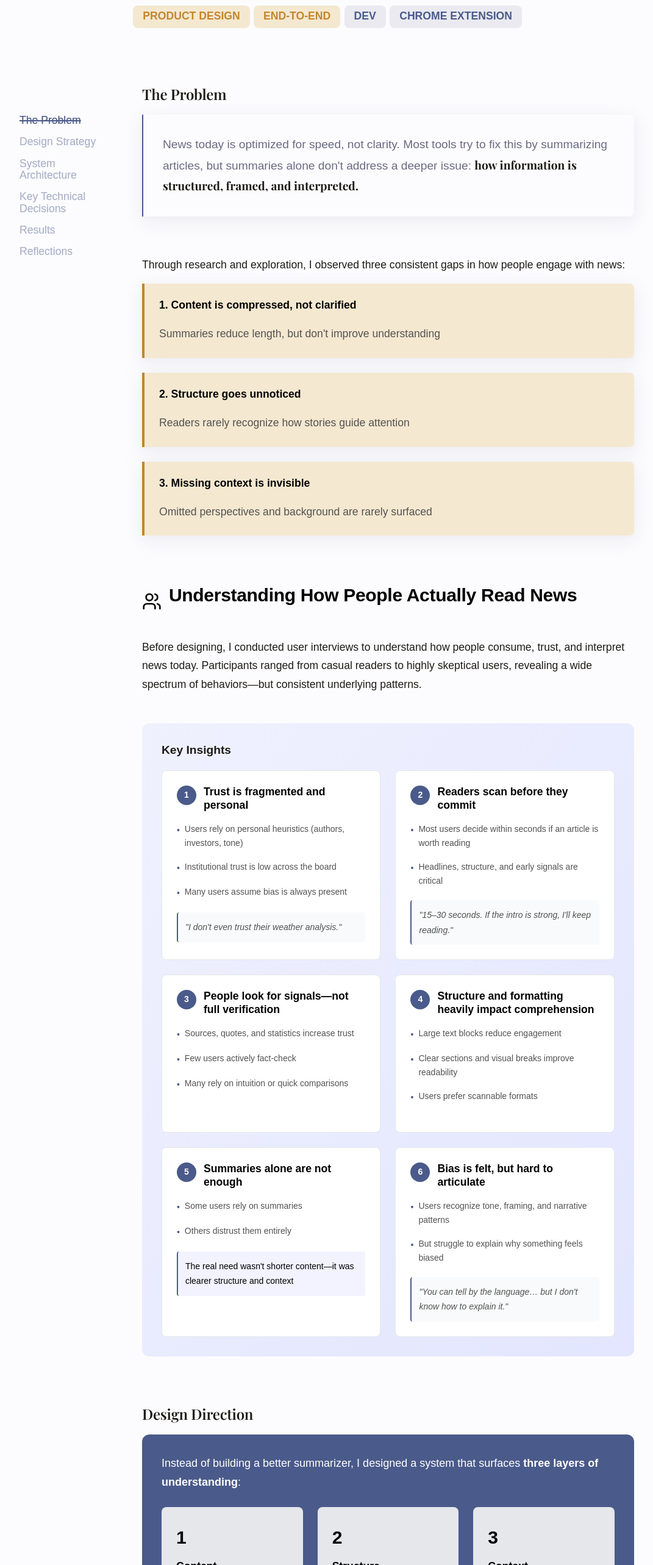
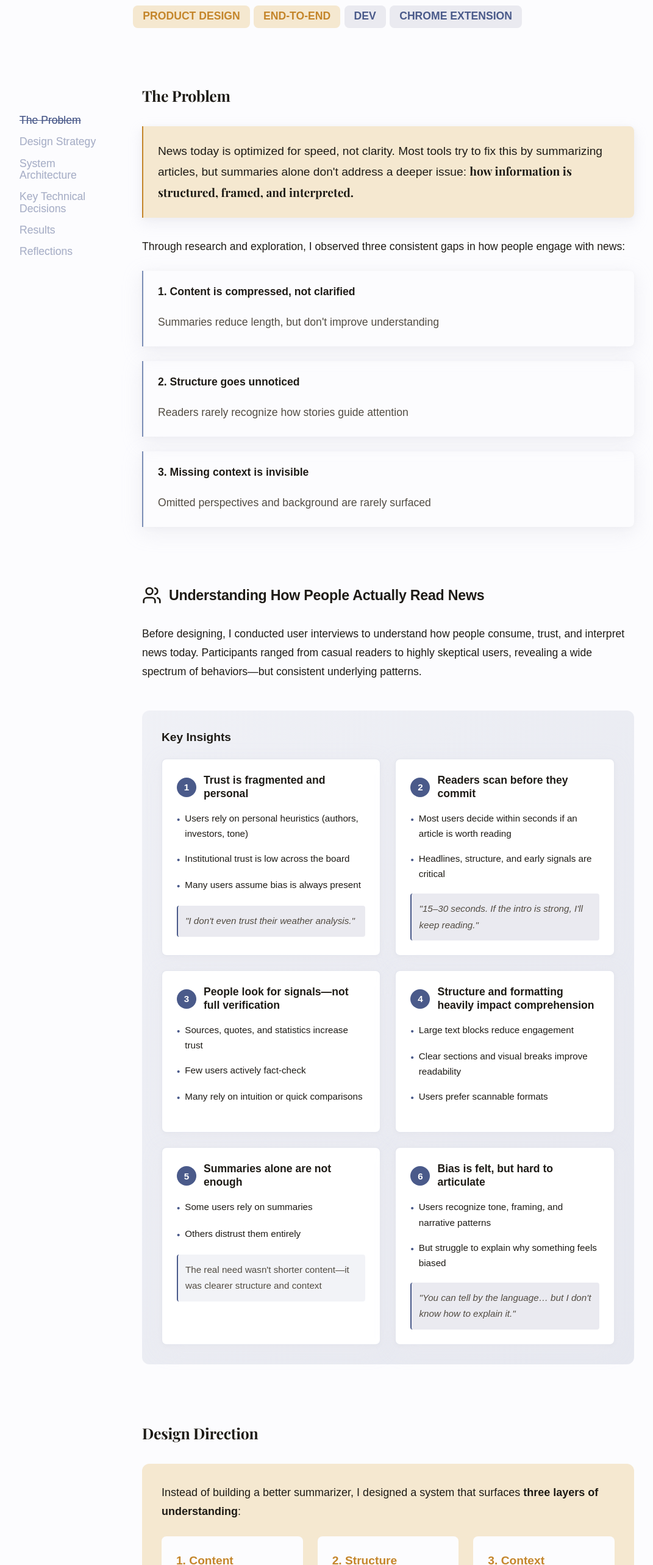
Before and after one commit to alexiswest98/2026portfolio, a React (Vite) app: page /case-study-0 in a window 1280 px wide. Shown: the part 234-2800 px from the top of the page at 61% size, without its empty margins (96-1167 px from the left). Built offline with nearby package versions, Linux system fonts and the light colour scheme; a web font is replaced by a local one.

Commit message:
case study 0 css good for point of reference now

```diff
--- a/src/pages/CaseStudy.css
+++ b/src/pages/CaseStudy.css
@@ -40,19 +40,19 @@
 } */
 
 .case-study section + section {
-  margin-top: 5rem;
+  margin-top: 6rem;
 }
 
 /* ── Section headings ────────────────────────────────────────────────────── */
 .case-study section h2 {
-  margin-bottom: 1.2rem;
-  line-height: 1.2;
+  /* margin-bottom: 1rem; */
+  line-height: 1.4;
   letter-spacing: -0.01em;
 }
 
 .case-study section h3 {
-  margin-bottom: 1.25rem;
-  line-height: 1.3;
+  margin-bottom: 1.5rem;
+  line-height: 1.2;
 }
 
 /* ── Body text ───────────────────────────────────────────────────────────── */
--- a/src/pages/CaseStudy0.css
+++ b/src/pages/CaseStudy0.css
@@ -62,7 +62,7 @@
 .cs0-nav-item--active .cs0-nav-text.main {
   text-decoration: line-through;
   text-decoration-color: var(--blue);
-  text-decoration-thickness: 1.5px;
+  text-decoration-thickness: 1px;
 }
 
 /* ── Trail layers (same pattern as NavSidebar) ───────────────────────────── */
@@ -78,12 +78,10 @@
 }
 
 .cs0-nav-text.trail1 {
-  /* color: rgb(122, 141, 181, 0.4) */
   color: rgb(74, 90, 138, 0.4);
 }
 
 .cs0-nav-text.trail2 {
-  /* color: rgb(122, 141, 181, 0.2) */
   color: rgb(74, 90, 138, 0.2);
 }
 
@@ -95,8 +93,7 @@
 
 /* ── Hero ─────────────────────────────────────────────────────────────────── */
 .cs0-hero {
-  /* border-bottom: 0.5px solid var(--blue);; */
-  color: #000;
+  color: var(--text);
   padding: 5rem 2rem;
 }
 
@@ -110,7 +107,6 @@
   max-width: 80%;
   margin-left: 18%;
   margin-right: 8%;
-  /* background-color: rgb(255, 255, 0, 0.2); */
 }
 
 .cs0-hero__top {
@@ -119,7 +115,7 @@
 }
 
 .cs0-hero__back-btn {
-  color: #131313;
+  color: var(--text);
   background: none;
   border: none;
   cursor: pointer;
@@ -128,7 +124,7 @@
 }
 
 .cs0-hero__back-btn:hover {
-  background-color: rgba(255, 255, 255, 0.1);
+  background-color: rgba(74, 90, 138, 0.08);
 }
 
 .cs0-hero__back-icon {
@@ -161,26 +157,24 @@
 
 /* ── Overview ─────────────────────────────────────────────────────────────── */
 .cs0-overview-callout {
-  /* background-color: rgb(234, 234, 240); */
-  border-left: 2.7px solid var(--blue);
-  padding: 2rem;
+  background-color: var(--sub2-mustard);
+  border-left: 2.5px solid var(--mustard);
+  padding: 1.5rem;
   border-radius: 0 0.5rem 0.5rem 0;
-  box-shadow: 0 8px 32px rgb(234, 234, 240, 0.8), 0 2px 8px rgba(0, 0, 0, 0.04);
+  box-shadow: 0 8px 22px rgb(234, 234, 240, 0.8), 0 2px 8px rgba(0, 0, 0, 0.04);
 }
 
 .cs0-overview-callout__text {
   font-size: 1.2rem;
   line-height: 1.5;
-  color: var(--subtext);
-  /* font-family: 'Playfair';
-  font-weight:500; */
+  color: var(--sub-text);
 }
 
 .cs0-overview-callout__text-stronger {
   font-weight: 700;
   font-family: 'Playfair';
   color: var(--text);
-  letter-spacing: -2%;
+  letter-spacing: -3%;
 }
 
 .cs0-overview-grid {
@@ -199,14 +193,14 @@
 .cs0-overview-card {
   background-color: #ffffff;
   padding: 1.5rem;
-  border: 1px solid #e5e7eb;
+  border: 1px solid rgba(74, 90, 138, 0.15);
   border-radius: 0.5rem;
 }
 
 .cs0-overview-card__icon {
   width: 2rem;
   height: 2rem;
-  color: #0022ff;
+  color: var(--blue);
   margin-bottom: 0.75rem;
 }
 
@@ -218,15 +212,15 @@
 
 .cs0-overview-card__text {
   font-size: 0.875rem;
-  color: #535252;
+  color: var(--subtext);
 }
 
 /* ── Section heading helpers ──────────────────────────────────────────────── */
 .cs0-h2 {
-  font-size: 1.5rem;
-  font-weight: 600;
+  font-size: 1.55rem;
+  font-weight: 700;
   color: var(--text);
-  margin-bottom: 2.2rem;
+  margin-bottom: 2rem;
   font-family: 'Playfair';
 }
 
@@ -238,7 +232,7 @@
   font-size: 1.2rem;
   font-weight: 700;
   color: var(--text);
-  margin-bottom: 1.5rem;
+  margin-bottom: 2rem;
 }
 
 /* ── Section header (icon + h2) ───────────────────────────────────────────── */
@@ -256,18 +250,18 @@
 .cs0-section-header__icon {
   width: 2rem;
   height: 2rem;
-  color: #000000;
+  color: var(--text);
   flex-shrink: 0;
 }
 
 .cs0-section-header__icon--green {
-  color: #00b60c;
+  color: #14871c;
 }
 
 .cs0-section-header__h2 {
-  font-size: 1.875rem;
+  font-size: 1.45rem;
   font-weight: 700;
-  color: #000000;
+  color: var(--text);
 }
 
 /* ── Body intro text ──────────────────────────────────────────────────────── */
@@ -277,8 +271,8 @@
 }
 
 .cs0-intro--mb8 {
-  margin-bottom: 1rem;
-  margin-top: 4rem;
+  margin-bottom: 1.5rem;
+  margin-top: 2rem;
 }
 
 .cs0-intro--mb12 {
@@ -298,8 +292,8 @@
 }
 
 .cs0-problem-card {
-  background-color: #F5E8D0;
-  border-left: 4px solid var(--mustard);
+  /* background-color: var(--sub2-mustard); */
+  border-left: 2.5px solid var(--sub-blue);
   padding: 1.5rem;
   border-radius: 0 0.5rem 0.5rem 0;
   box-shadow: 0 8px 32px rgb(234, 234, 240, 0.8), 0 2px 8px rgba(0, 0, 0, 0.04);
@@ -307,17 +301,17 @@
 
 .cs0-problem-card__title {
   font-weight: 600;
-  color: #000000;
+  color: var(--text);
   margin-bottom: 0.5rem;
 }
 
 .cs0-problem-card__text {
-  color: #535252;
+  color: var(--subtext);
 }
 
 /* ── Insights container ───────────────────────────────────────────────────── */
 .cs0-insights-container {
-  background: linear-gradient(to bottom right, rgba(0, 34, 255, 0.05), rgba(0, 34, 255, 0.1));
+  background: linear-gradient(to bottom right, rgba(74, 90, 138, 0.07), rgba(74, 90, 138, 0.12));
   padding: 2rem;
   border-radius: 0.75rem;
   margin-bottom: 2rem;
@@ -340,12 +334,13 @@
   background-color: #ffffff;
   padding: 1.5rem;
   border-radius: 0.5rem;
-  border: 1px solid #e5e7eb;
+  border: 1px solid rgba(74, 90, 138, 0.15);
+  box-shadow: 0 8px 32px rgb(234, 234, 240, 0.8), 0 2px 8px rgba(0, 0, 0, 0.04);
 }
 
 .insight-card__header {
   display: flex;
-  align-items: flex-start;
+  align-items: center;
   gap: 0.75rem;
   margin-bottom: 0.75rem;
 }
@@ -360,13 +355,13 @@
   align-items: center;
   justify-content: center;
   font-weight: 700;
-  font-size: 0.875rem;
+  font-size: 0.95rem;
   flex-shrink: 0;
 }
 
 .insight-card__title {
   font-weight: 600;
-  color: #000000;
+  color: var(--text);
   line-height: 1.25;
 }
 
@@ -380,8 +375,8 @@
 }
 
 .insight-card__item {
-  font-size: 0.875rem;
-  color: #535252;
+  font-size: 0.95rem;
+  color: var(--text);
   display: flex;
   align-items: flex-start;
   gap: 0.5rem;
@@ -394,35 +389,35 @@
 }
 
 .insight-card__quote {
-  background-color: #f9fafb;
+  background-color: #EAEAF0;
   padding: 0.75rem;
   border-radius: 0.25rem;
-  border-left: 2px solid var(--blue);
+  border-left: 2.5px solid var(--blue);
 }
 
 .insight-card__quote-text {
-  font-size: 0.875rem;
+  font-size: 0.95rem;
   font-style: italic;
-  color: #535252;
+  color: var(--subtext);
 }
 
 .insight-card__highlight {
-  background-color: rgba(0, 34, 255, 0.05);
+  background-color: rgba(74, 90, 138, 0.07);
   padding: 0.75rem;
   border-radius: 0.25rem;
   border-left: 2px solid var(--blue);
 }
 
 .insight-card__highlight-text {
-  font-size: 0.875rem;
+  font-size: 0.95rem;
   font-weight: 500;
-  color: #000000;
+  color: var(--subtext);
 }
 
 /* ── Design Direction callout ─────────────────────────────────────────────── */
 .cs0-design-callout {
-  background-color: var(--blue);
-  color: #ffffff;
+  background-color: var(--sub2-mustard);
+  color: var(--text);
   padding: 2rem;
   border-radius: 0.75rem;
   margin-bottom: 2rem;
@@ -446,27 +441,28 @@
 }
 
 .cs0-design-card {
-  background-color: #e5e7eb;
+  background-color: #FCFCFE;
   padding: 1.5rem;
   border-radius: 0.5rem;
 }
 
 .cs0-design-card__number {
-  font-size: 1.875rem;
-  font-weight: 700;
-  color: #000000;
+  font-size: 1.2rem;
+  font-weight: 600;
+  color: var(--mustard);
   margin-bottom: 0.5rem;
+  display: flex;
 }
 
 .cs0-design-card__title {
   font-weight: 600;
-  color: #000000;
+  color: var(--mustard);
   margin-bottom: 0.5rem;
 }
 
 .cs0-design-card__desc {
-  font-size: 0.875rem;
-  color: #000000;
+  font-size: 0.95rem;
+  color: var(--text);
 }
 
 /* ── Solution list ────────────────────────────────────────────────────────── */
@@ -478,8 +474,8 @@
 
 /* ── SolutionCard ─────────────────────────────────────────────────────────── */
 .solution-card {
-  background-color: rgba(0, 34, 255, 0.05);
-  border-left: 4px solid var(--blue);
+  background-color: rgba(74, 90, 138, 0.07);
+  border-left: 2.5px solid var(--blue);
   padding: 1.5rem;
   border-radius: 0 0.5rem 0.5rem 0;
 }
@@ -509,42 +505,42 @@
 
 .solution-card__title {
   font-weight: 600;
-  color: #000000;
+  color: var(--text);
 }
 
 .solution-card__subtitle {
-  font-size: 0.875rem;
+  font-size: 0.95rem;
   color: var(--blue);
 }
 
 .solution-card__description {
-  font-size: 0.875rem;
-  color: #535252;
+  font-size: 0.95rem;
+  color: var(--subtext);
   margin-bottom: 0.75rem;
 }
 
 .solution-card__impact {
-  background-color: rgba(255, 255, 255, 0.7);
+  background-color: rgba(255, 255, 255, 0.85);
   padding: 0.75rem;
   border-radius: 0.25rem;
-  border: 1px solid #e5e7eb;
+  border: 1px solid rgba(74, 90, 138, 0.15);
 }
 
 .solution-card__impact-label {
   font-size: 0.75rem;
   font-weight: 600;
-  color: #535252;
+  color: #14871c;
   margin-bottom: 0.25rem;
 }
 
 .solution-card__impact-text {
-  font-size: 0.875rem;
-  color: #535252;
+  font-size: 0.95rem;
+  color: var(--subtext);
 }
 
 .solution-card__highlight {
-  background-color: #000000;
-  color: #ffffff;
+  background-color: var(--sub2-mustard);
+  color: var(--text);
   padding: 0.75rem;
   border-radius: 0.25rem;
   margin-top: 0.75rem;
@@ -557,7 +553,7 @@
 
 /* ── Attribution section (full-bleed) ─────────────────────────────────────── */
 .cs0-attribution-section {
-  background-color: #f9fafb;
+  background-color: #EAEAF0;
   margin-left: -2rem;
   margin-right: -2rem;
   padding: 3rem 2rem;
@@ -589,17 +585,17 @@
   background-color: #ffffff;
   padding: 1rem;
   border-radius: 0.5rem;
-  border: 1px solid #e5e7eb;
+  border: 1px solid rgba(74, 90, 138, 0.15);
 }
 
 .cs0-attribution-card__type {
   font-size: 0.875rem;
   font-family: monospace;
-  color: #535252;
+  color: var(--subtext);
 }
 
 .cs0-attribution-card__example {
-  color: #000000;
+  color: var(--text);
   margin-top: 0.25rem;
 }
 
@@ -617,7 +613,7 @@
 }
 
 .cs0-design-decision-box__text {
-  color: #dbeafe;
+  color: rgba(255, 255, 255, 0.8);
   font-size: 0.875rem;
 }
 
@@ -638,42 +634,42 @@
   background-color: #ffffff;
   padding: 1.5rem;
   border-radius: 0.5rem;
-  border: 1px solid #e5e7eb;
+  border: 1px solid rgba(74, 90, 138, 0.15);
 }
 
 .cs0-check-card__icon {
   width: 1.5rem;
   height: 1.5rem;
-  color: #00b60c;
+  color: var(--blue);
   margin-bottom: 0.75rem;
 }
 
 .cs0-check-card__title {
   font-weight: 600;
-  color: #000000;
+  color: var(--text);
   margin-bottom: 0.5rem;
 }
 
 .cs0-check-card__text {
   font-size: 0.875rem;
-  color: #535252;
+  color: var(--subtext);
 }
 
 .cs0-tradeoff-callout {
-  background-color: rgba(141, 38, 69, 0.1);
-  border-left: 4px solid var(--mustard);
+  background-color: var(--sub2-mustard);
+  border-left: 2.5px solid var(--mustard);
   padding: 1.5rem;
   border-radius: 0 0.5rem 0.5rem 0;
 }
 
 .cs0-tradeoff-callout__title {
   font-weight: 600;
-  color: #000000;
+  color: var(--text);
   margin-bottom: 0.5rem;
 }
 
 .cs0-tradeoff-callout__text {
-  color: #535252;
+  color: var(--text);
 }
 
 /* ── ArchitectureStage ────────────────────────────────────────────────────── */
@@ -681,7 +677,7 @@
   background-color: #ffffff;
   padding: 1.5rem;
   border-radius: 0.5rem;
-  border: 1px solid #e5e7eb;
+  border: 1px solid rgba(74, 90, 138, 0.15);
 }
 
 .arch-stage__header {
@@ -694,7 +690,7 @@
 .arch-stage-badge {
   width: 2rem;
   height: 2rem;
-  background-color: #00b60c;
+  background-color: var(--blue);
   color: #ffffff;
   border-radius: 9999px;
   display: flex;
@@ -718,12 +714,12 @@
 
 .arch-stage__title {
   font-weight: 600;
-  color: #000000;
+  color: var(--text);
 }
 
 .arch-stage__timing {
   font-size: 0.875rem;
-  color: #00b60c;
+  color: var(--sub1-mustard);
 }
 
 .arch-stage__items {
@@ -737,30 +733,30 @@
 
 .arch-stage__item {
   font-size: 0.875rem;
-  color: #535252;
+  color: var(--subtext);
   display: flex;
   align-items: flex-start;
   gap: 0.5rem;
 }
 
 .arch-stage__bullet {
-  color: #9ca3af;
+  color: var(--subtext);
   margin-top: 0.125rem;
   flex-shrink: 0;
 }
 
 .arch-stage__note {
-  background-color: #f9fafb;
+  background-color: #EAEAF0;
   padding: 0.75rem;
   border-radius: 0.25rem;
   margin-top: 0.75rem;
-  border-left: 2px solid #9ca3af;
+  border-left: 2.5px solid rgba(74, 90, 138, 0.3);
 }
 
 .arch-stage__note-text {
   font-size: 0.875rem;
   font-style: italic;
-  color: #535252;
+  color: var(--subtext);
 }
 
 /* ── Architecture stage list ──────────────────────────────────────────────── */
@@ -772,7 +768,7 @@
 
 /* ── Pipeline block ───────────────────────────────────────────────────────── */
 .cs0-pipeline-block {
-  background-color: #f3f4f6;
+  background-color: #EAEAF0;
   padding: 1.5rem;
   border-radius: 0.5rem;
   margin-bottom: 2rem;
@@ -782,16 +778,16 @@
 .cs0-pipeline-text {
   font-family: monospace;
   font-size: 0.875rem;
-  color: #535252;
+  color: var(--subtext);
   white-space: nowrap;
 }
 
 /* ── AI Analysis stage (special) ──────────────────────────────────────────── */
 .cs0-ai-stage {
-  background-color: rgba(0, 34, 255, 0.05);
+  background-color: rgba(74, 90, 138, 0.07);
   padding: 1.5rem;
   border-radius: 0.5rem;
-  border: 1px solid rgba(0, 34, 255, 0.2);
+  border: 1px solid rgba(74, 90, 138, 0.25);
 }
 
 .cs0-ai-stage__header {
@@ -817,7 +813,7 @@
 
 .cs0-ai-stage__title {
   font-weight: 600;
-  color: #000000;
+  color: var(--text);
 }
 
 .cs0-ai-stage-list {
@@ -830,15 +826,15 @@
   background-color: #ffffff;
   padding: 1rem;
   border-radius: 0.25rem;
-  border-left: 4px solid var(--blue);
+  border-left: 2.5px solid var(--blue);
 }
 
 .cs0-ai-stage-item--secondary {
-  border-left-color: rgba(0, 34, 255, 0.7);
+  border-left-color: rgba(74, 90, 138, 0.6);
 }
 
 .cs0-ai-stage-item--tertiary {
-  border-left-color: rgba(0, 34, 255, 0.5);
+  border-left-color: rgba(74, 90, 138, 0.35);
 }
 
 .cs0-ai-stage-item__header {
@@ -858,19 +854,19 @@
 .cs0-ai-stage-item__label {
   font-weight: 600;
   font-size: 0.875rem;
-  color: #000000;
+  color: var(--text);
 }
 
 .cs0-ai-stage-item__label--standalone {
   font-weight: 600;
   font-size: 0.875rem;
-  color: #000000;
+  color: var(--text);
   margin-bottom: 0.5rem;
 }
 
 .cs0-ai-stage-item__desc {
   font-size: 0.875rem;
-  color: #535252;
+  color: var(--subtext);
   margin-bottom: 0.5rem;
 }
 
@@ -884,12 +880,13 @@
   background-color: #ffffff;
   padding: 1.5rem;
   border-radius: 0.5rem;
-  border: 1px solid #e5e7eb;
+  border: 1px solid rgba(74, 90, 138, 0.15);
+  box-shadow: 0 8px 22px rgb(234, 234, 240, 0.8), 0 2px 8px rgba(0, 0, 0, 0.04);
 }
 
 .tech-decision__title {
   font-weight: 600;
-  color: #000000;
+  color: var(--text);
   margin-bottom: 0.75rem;
 }
 
@@ -900,25 +897,25 @@
 .tech-decision__label {
   font-size: 0.75rem;
   font-weight: 600;
-  color: #535252;
+  color: var(--blue);
   margin-bottom: 0.25rem;
 }
 
 .tech-decision__label--blue {
   font-size: 0.75rem;
   font-weight: 600;
-  color: var(--blue);
+  color: #14871c;
   margin-bottom: 0.25rem;
 }
 
 .tech-decision__text {
   font-size: 0.875rem;
-  color: #535252;
+  color: var(--text);
 }
 
 .tech-decision__decision-text {
   font-size: 0.875rem;
-  color: #000000;
+  color: var(--text);
   font-weight: 500;
 }
 
@@ -933,7 +930,7 @@
 
 .tech-decision__impact-item {
   font-size: 0.875rem;
-  color: #535252;
+  color: var(--text);
   display: flex;
   align-items: flex-start;
   gap: 0.5rem;
@@ -942,7 +939,7 @@
 .tech-decision__check-icon {
   width: 1rem;
   height: 1rem;
-  color: #00b60c;
+  color: #14871c;
   margin-top: 0.125rem;
   flex-shrink: 0;
 }
@@ -1001,22 +998,22 @@
 .result-metric__value {
   font-size: 1.875rem;
   font-weight: 700;
-  color: #00b60c;
+  color: #14871c;
   margin-bottom: 0.5rem;
 }
 
 .result-metric__label {
   font-size: 0.875rem;
-  color: #535252;
+  color: var(--subtext);
 }
 
 /* ── Reflection ───────────────────────────────────────────────────────────── */
 .cs0-reflection-callout {
-  background-color: #8d2645;
-  color: #ffffff;
+  background-color: var(--sub2-mustard);
+  color: var(--text);
   padding: 2rem;
   border-radius: 0.75rem;
-  margin-bottom: 2rem;
+  margin-bottom: 4rem;
 }
 
 .cs0-reflection-callout__text {
@@ -1025,7 +1022,7 @@
 }
 
 .cs0-reflection-callout__subtext {
-  color: rgba(255, 255, 255, 0.9);
+  color: var(--subtext);
   margin-top: 1rem;
   line-height: 1.625;
 }
@@ -1033,7 +1030,7 @@
 .cs0-takeaways-heading {
   font-size: 1.25rem;
   font-weight: 600;
-  color: #000000;
+  color: var(--text);
   margin-bottom: 1.5rem;
 }
 
@@ -1046,36 +1043,38 @@
 .cs0-takeaway-card {
   background-color: #ffffff;
   padding: 1.5rem;
-  border-left: 4px solid var(--blue);
+  border-left: 2.5px solid var(--blue);
   border-radius: 0 0.5rem 0.5rem 0;
+  box-shadow: 0 8px 22px rgb(234, 234, 240, 0.8), 0 2px 8px rgba(0, 0, 0, 0.04);
 }
 
 .cs0-takeaway-card__title {
   font-weight: 600;
-  color: #000000;
+  color: var(--text);
   margin-bottom: 0.5rem;
 }
 
 .cs0-takeaway-card__text {
-  color: #535252;
+  color: var(--subtext);
 }
 
 /* ── Looking Forward ──────────────────────────────────────────────────────── */
 .cs0-looking-forward {
   margin-top: 3rem;
   padding-top: 2rem;
-  border-top: 1px solid #e5e7eb;
+  margin-bottom:5rem;
+  border-top: 1px solid rgba(74, 90, 138, 0.15);
 }
 
 .cs0-looking-forward__title {
-  font-size: 1.125rem;
+  font-size: 1.25rem;
   font-weight: 600;
-  color: #000000;
+  color: var(--text);
   margin-bottom: 1rem;
 }
 
 .cs0-looking-forward__intro {
-  color: #535252;
+  color: var(--subtext);
   margin-bottom: 1rem;
 }
 
@@ -1086,7 +1085,7 @@
   display: flex;
   flex-direction: column;
   gap: 0.5rem;
-  color: #535252;
+  color: var(--subtext);
 }
 
 .cs0-looking-forward__item {
@@ -1103,8 +1102,8 @@
 
 /* ── Footer ───────────────────────────────────────────────────────────────── */
 .cs0-footer {
-  background-color: #000000;
-  color: #9ca3af;
+  background-color: var(--text);
+  color: var(--subtext);
   padding: 2rem;
   margin-top: 6rem;
 }
--- a/src/pages/CaseStudy0.tsx
+++ b/src/pages/CaseStudy0.tsx
@@ -184,12 +184,12 @@ function TechnicalDecision({
       )}
 
       <div className="tech-decision__block">
-        <p className="tech-decision__label--blue">DECISION</p>
+        <p className="tech-decision__label">DECISION</p>
         <p className="tech-decision__decision-text">{decision}</p>
       </div>
 
       <div>
-        <p className="tech-decision__label">IMPACT</p>
+        <p className="tech-decision__label--blue">IMPACT</p>
         <ul className="tech-decision__impacts">
           {impacts.map((impact, idx) => (
             <li key={idx} className="tech-decision__impact-item">
@@ -421,18 +421,16 @@ const CaseStudy0 = () => {
             </p>
             <div className="cs0-grid-3col">
               <div className="cs0-design-card">
-                <div className="cs0-design-card__number">1</div>
-                <h4 className="cs0-design-card__title">Content</h4>
+                <div className="cs0-design-card__number">1. Content </div>
+
                 <p className="cs0-design-card__desc">What is explicitly being reported</p>
               </div>
               <div className="cs0-design-card">
-                <div className="cs0-design-card__number">2</div>
-                <h4 className="cs0-design-card__title">Structure</h4>
+                <div className="cs0-design-card__number">2. Structure</div>
                 <p className="cs0-design-card__desc">How the story is constructed and framed</p>
               </div>
               <div className="cs0-design-card">
-                <div className="cs0-design-card__number">3</div>
-                <h4 className="cs0-design-card__title">Context</h4>
+                  <div className="cs0-design-card__number">3. Context</div>
                 <p className="cs0-design-card__desc">What is not included</p>
               </div>
             </div>
@@ -495,7 +493,7 @@ const CaseStudy0 = () => {
         </section>
 
         {/* Attribution Deep Dive */}
-        <section className="cs0-attribution-section">
+        {/* <section className="cs0-attribution-section">
           <h3 className="cs0-h3">
             Behind the Scenes: Attribution Isn't Straightforward
           </h3>
@@ -552,7 +550,7 @@ const CaseStudy0 = () => {
               Fewer total sources shown, but significantly higher confidence in each one
             </p>
           </div>
-        </section>
+        </section> */}
 
         {/* System Architecture */}
         <section id="cs0-architecture">
@@ -709,7 +707,6 @@ const CaseStudy0 = () => {
             <TrendingUp className="cs0-section-header__icon cs0-section-header__icon--green" />
             <h2 className="cs0-section-header__h2">Results (Projected)</h2>
           </div>
-            <h1>Lorem Ipsum is simply dummy text of the printing and typesetting industry. Lorem Ipsum has been the industry's standard dummy text ever since the 1500s, when an unknown printer took a galley of type and scrambled it to make a type specimen book. It has survived not only five centuries, but also the leap into electronic typesetting, remaining essentially unchanged. It was popularised in the 1960s with the release of Letraset sheets containing Lorem Ipsum passages, and more recently with desktop publishing software like Aldus PageMaker including versions of Lorem Ipsum.</h1>
 
           <div className="cs0-results-grid">
             <ResultMetric value="98%" label="Successful article structuring" />
--- a/src/pages/CaseStudy1.tsx
+++ b/src/pages/CaseStudy1.tsx
@@ -96,7 +96,7 @@ function FlowSection({
   const colorMap = {
     red: { bg: 'bg-[#8D2645]/5', border: 'border-[#8D2645]', text: 'text-[#8D2645]' },
     blue: { bg: 'bg-[#0022FF]/5', border: 'border-[#0022FF]', text: 'text-[#0022FF]' },
-    green: { bg: 'bg-[#00B60C]/5', border: 'border-[#00B60C]', text: 'text-[#00B60C]' },
+    green: { bg: 'bg-[#00A20B]/5', border: 'border-[#00A20B]', text: 'text-[#00A20B]' },
   }
 
   const colors = colorMap[color]
@@ -149,14 +149,14 @@ function MeasurementCard({
       <ul className="space-y-2 mb-4">
         {metrics.map((metric, idx) => (
           <li key={idx} className="text-sm text-[#535252] flex items-start gap-2">
-            <CheckCircle2 className="w-4 h-4 text-[#00B60C] mt-0.5 flex-shrink-0" />
+            <CheckCircle2 className="w-4 h-4 text-[#00A20B] mt-0.5 flex-shrink-0" />
             <span>{metric}</span>
           </li>
         ))}
       </ul>
 
       {highlight && (
-        <div className="bg-[#00B60C]/5 p-4 rounded border-l-2 border-[#00B60C]">
+        <div className="bg-[#00A20B]/5 p-4 rounded border-l-2 border-[#00A20B]">
           <p className="text-sm italic text-[#535252]">{highlight}</p>
         </div>
       )}
--- a/src/styles/index.css
+++ b/src/styles/index.css
@@ -37,7 +37,7 @@
   --sub2-mustard: #F5E8D0;
   --ui-top: 7vh;
   --text: #1E1B16;
-  --subtext: #6A6A82;
+  --subtext: #524C43;
 }
 
 * {
```
Also changed, not shown: src/pages/CaseStudy2.tsx (+8 -8 lines).
